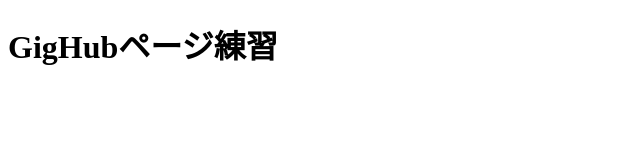
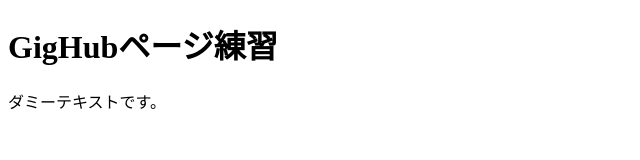
Before and after one commit to MikoKato2/GITHUB_PAGE, a plain HTML site: page index.html in a window 1280 px wide. Shown: the whole page, without its empty margins (0-640 px from the left). Drawn offline with Linux system fonts and the light colour scheme.

Commit message:
ダミーテキスト追加

```diff
--- a/index.html
+++ b/index.html
@@ -7,5 +7,6 @@
 </head>
 <body>
     <h1>GigHubページ練習</h1>
+    <p>ダミーテキストです。</p>
 </body>
 </html>
```
